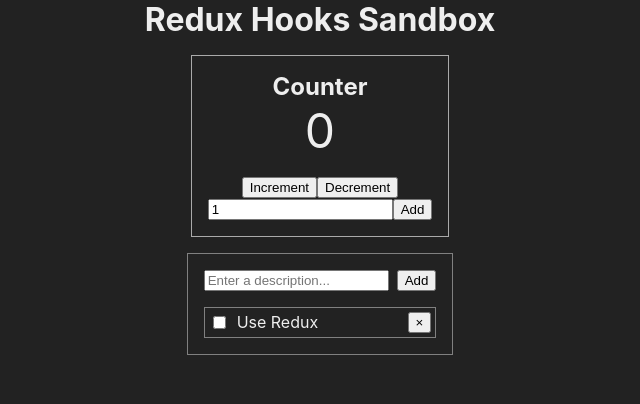
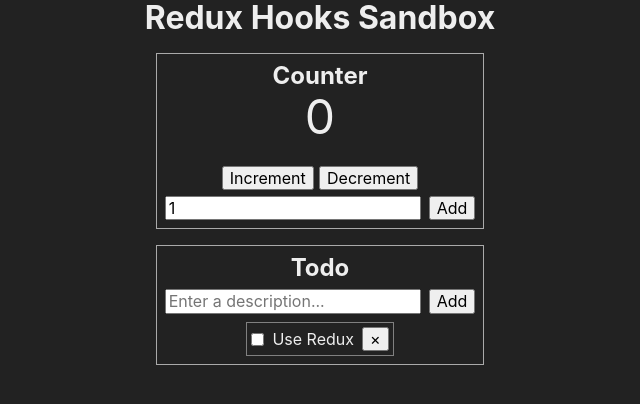
Before and after one commit to rmkane/redux-hooks, a React (Create React App) app: page / in a window 1280 px wide. Shown: the top 404 px of the page, without its empty margins (320-960 px from the left). Built offline with nearby package versions, Linux system fonts and the light colour scheme.

Commit message:
Fix styles

```diff
--- a/public/index.html
+++ b/public/index.html
@@ -24,6 +24,7 @@
       work correctly both with client-side routing and a non-root public URL.
       Learn how to configure a non-root public URL by running `npm run build`.
     -->
+    <link rel="stylesheet" href="https://cdnjs.cloudflare.com/ajax/libs/normalize/8.0.1/normalize.min.css" integrity="sha512-NhSC1YmyruXifcj/KFRWoC561YpHpc5Jtzgvbuzx5VozKpWvQ+4nXhPdFgmx8xqexRcpAglTj9sIBWINXa8x5w==" crossorigin="anonymous" referrerpolicy="no-referrer" />
     <title>Redux Hooks Sandbox</title>
   </head>
   <body>
--- a/src/app/components/App.jsx
+++ b/src/app/components/App.jsx
@@ -2,15 +2,13 @@
 import { Counter, Todo } from './common';
 import '../../css/App.css';
 
-function App() {
-  return (
+const App = () => (
   <div className="App">
     <header>Redux Hooks Sandbox</header>
     <Counter />
     <Todo />
   </div>
 );
-}
 
 App.displayName = 'App';
 
--- a/src/app/components/common/Counter.jsx
+++ b/src/app/components/common/Counter.jsx
@@ -22,7 +22,7 @@
       <div className="Counter">
         <div className="Header">Counter</div>
         <div className="Value">{count}</div>
-        <div>
+        <div className="ButtonGroup">
           <button
             type="button"
             aria-label="Increment value"
@@ -38,7 +38,7 @@
             Decrement
           </button>
         </div>
-        <div>
+        <div className="AddAmount">
           <input
             type="number"
             size="3"
--- a/src/app/components/common/Todo.jsx
+++ b/src/app/components/common/Todo.jsx
@@ -10,19 +10,30 @@
   const [entry, setEntry] = useState('');
 
   const handleAdd = useCallback(() => {
+    if (entry?.trim()) {
       dispatch(addTodo({ text: entry }));
+      setEntry('');
+    }
   }, [dispatch, entry]);
 
   const handleToggle = useCallback(
-    ({ target }) => {
-      dispatch(toggleTodo(+target.dataset.id));
+    ({
+      target: {
+        dataset: { id },
+      },
+    }) => {
+      dispatch(toggleTodo(+id));
     },
     [dispatch]
   );
 
   const handleRemove = useCallback(
-    ({ target }) => {
-      dispatch(removeTodo(+target.dataset.id));
+    ({
+      target: {
+        dataset: { id },
+      },
+    }) => {
+      dispatch(removeTodo(+id));
     },
     [dispatch]
   );
@@ -32,7 +43,6 @@
       if (e.key === 'Enter') {
         e.preventDefault();
         handleAdd();
-        setEntry('');
       }
     },
     [handleAdd]
@@ -41,6 +51,7 @@
   return useMemo(
     () => (
       <div className="Todo">
+        <div className="Header">Todo</div>
         <div className="Todo-Add">
           <input
             className="Todo-Text"
@@ -64,7 +75,6 @@
                 onChange={handleToggle}
               />
               <span>{text}</span>
-              <div className="ButtonGroup">
               <button
                 className="RemoveButton"
                 aria-label="Close"
@@ -72,13 +82,12 @@
                 onClick={handleRemove}
                 type="button"
               />
-              </div>
             </li>
           ))}
         </ul>
       </div>
     ),
-    [entry, handleAdd, handleRemove, handleToggle, todoList]
+    [entry, handleAdd, handleEnter, handleRemove, handleToggle, todoList]
   );
 };
 
--- a/src/css/Counter.css
+++ b/src/css/Counter.css
@@ -4,7 +4,7 @@
   align-items: center;
   justify-content: center;
   border: thin solid #AAA;
-  padding: 1em;
+  padding: 0.5em;
 }
 
 .Header {
@@ -16,3 +16,14 @@
   font-size: 3em;
   margin-bottom: 1rem;
 }
+
+.AddAmount {
+  display: flex;
+  gap: 0.5em;
+}
+
+.ButtonGroup {
+  display: flex;
+  gap: 0.33em;
+  padding: 0.33em;
+}
--- a/src/css/Todo.css
+++ b/src/css/Todo.css
@@ -1,6 +1,16 @@
 .Todo {
-  border: thin solid grey;
-  padding: 1em;
+  display: flex;
+  flex-direction: column;
+  align-items: center;
+  justify-content: center;
+  border: thin solid #AAA;
+  padding: 0.5em;
+  gap: 0.5em;
+}
+
+.Header {
+  font-size: 1.5em;
+  font-weight: bold;
 }
 
 .Todo-List {
@@ -10,7 +20,7 @@
   margin: 0;
   padding: 0;
   gap: 0.5em;
-  margin-top: 1em;
+  flex: 1;
 }
 
 .Todo-Add {
@@ -28,16 +38,13 @@
   border: thin solid grey;
   padding: 0.25em;
   gap: 0.5em;
+  align-items: center;
+  flex: 1;
 }
 
 .Todo-Item > span {
   display: flex;
   flex: 1;
-}
-
-.ButtonGroup {
-  display: flex;
-  gap: 0.5em;
 }
 
 .RemoveButton {
```
Also changed, not shown: .eslintrc.json. Lines whose indentation alone changed are shown as unchanged.
